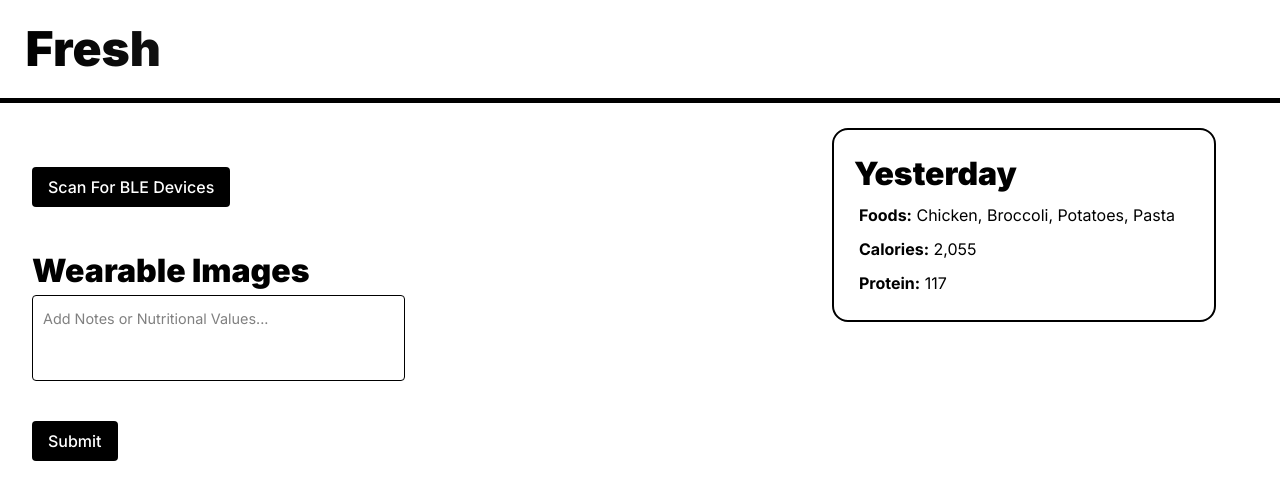
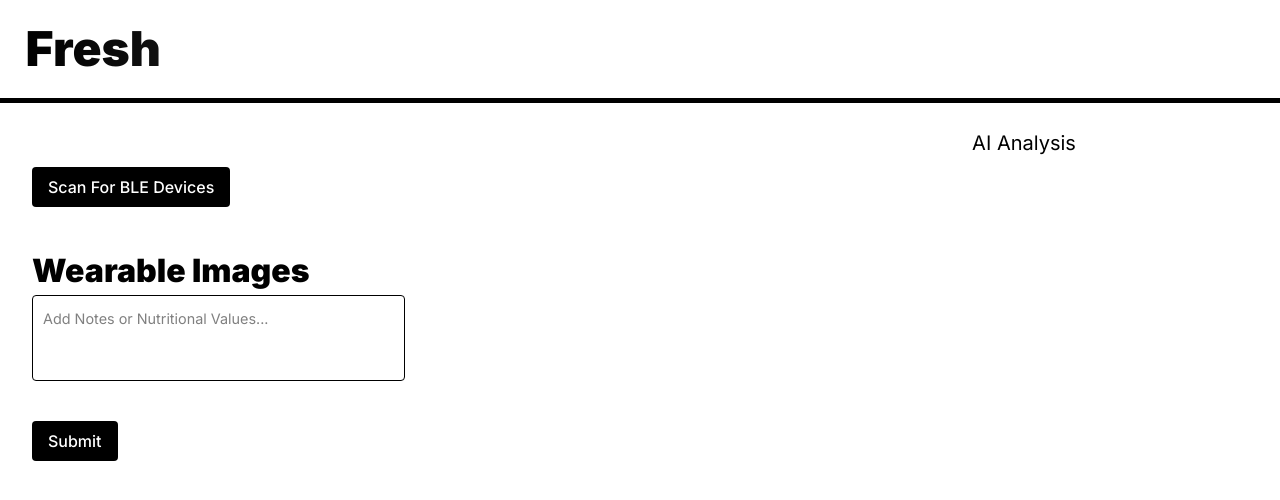
Before and after one commit to jacobtrebil/fresh, a Next.js app: page /fooddetection in a window 1280 px wide. Shown: the top 500 px of the page. Built offline with nearby package versions, Linux system fonts and the light colour scheme.

Commit message:
got api call working

```diff
--- a/src/app/api/newchat/route.ts
+++ b/src/app/api/newchat/route.ts
@@ -1,3 +1,4 @@
+import { StreamingTextResponse } from 'ai';
 import OpenAI from 'openai';
 // import { Configuration, OpenAIApi, ChatCompletionRequestMessage } from 'openai-edge';
 
@@ -44,14 +45,7 @@ export async function POST(req: Request) {
     // const jsonObject = JSON.parse(jsonString);
 
     // Return the JSON object
-    return new Response(JSON.stringify(jsonString))
-
-
-
-
-
-
-
+    return new StreamingTextResponse(response/* JSON.stringify(jsonString)*/)
 
   // Convert the response into a friendly text-stream
   // const stream = OpenAIStream(response);
--- a/src/app/coach/page.tsx
+++ b/src/app/coach/page.tsx
@@ -1,12 +1,17 @@
 'use client';
 
 import { useChat } from 'ai/react';
+import { useEffect } from 'react';
 
 export default function Page() {
   const { messages, input, handleInputChange, handleSubmit } = useChat({
     api: 'api/newchat'
     // keepLastMessageOnError: true,
   });
+
+  useEffect(() => {
+    console.log("messages = ", messages);
+  }, [messages]);
 
   return (
     <>
--- a/src/app/fooddetection/page.tsx
+++ b/src/app/fooddetection/page.tsx
@@ -374,7 +374,7 @@ export default function FoodDetection() {
             },
             body: JSON.stringify({
                 notes: notes,
-                image: base64Images,
+                images: base64Images,
             })
         })
         .then((response) => response.json())
@@ -461,22 +461,8 @@ export default function FoodDetection() {
         <button type="submit" className="button" onClick={handleSubmit}>Submit</button>
         </div>
         <div className="foodLogSection">
-            { openAIResponse?.food !== "" ?
-            <div className="foodLog">
-              <div className="day">
-                <h2>Today</h2>
-                <p><b>Foods:</b> {openAIResponse?.food}</p>
-                <p><b>Calories:</b> {openAIResponse?.calories}</p>
-                <p><b>Protein:</b> {openAIResponse?.protein}</p>
-              </div>
-          </div> : null}
-            <div className="foodLog">
-              <div className="day">
-                <h2>Yesterday</h2>
-                <p><b>Foods:</b> Chicken, Broccoli, Potatoes, Pasta</p>
-                <p><b>Calories:</b> 2,055</p>
-                <p><b>Protein:</b> 117</p>
-              </div>
+          <div>
+            <p className="aiAnalysis">AI Analysis</p>
           </div>
         </div>
     </div>
--- a/src/app/globals.css
+++ b/src/app/globals.css
@@ -111,6 +111,11 @@ h2 {
   text-align: left;
   margin: 0 0 0 0;
 } */
+
+.aiAnalysis {
+  margin: 5% auto 2% auto !important;
+  font-size: 1.25rem;
+}
 
 .foodLogSection {
   width: 40%;
```
Also changed, not shown: src/app/api/chat/route.ts (+9 -5 lines).
